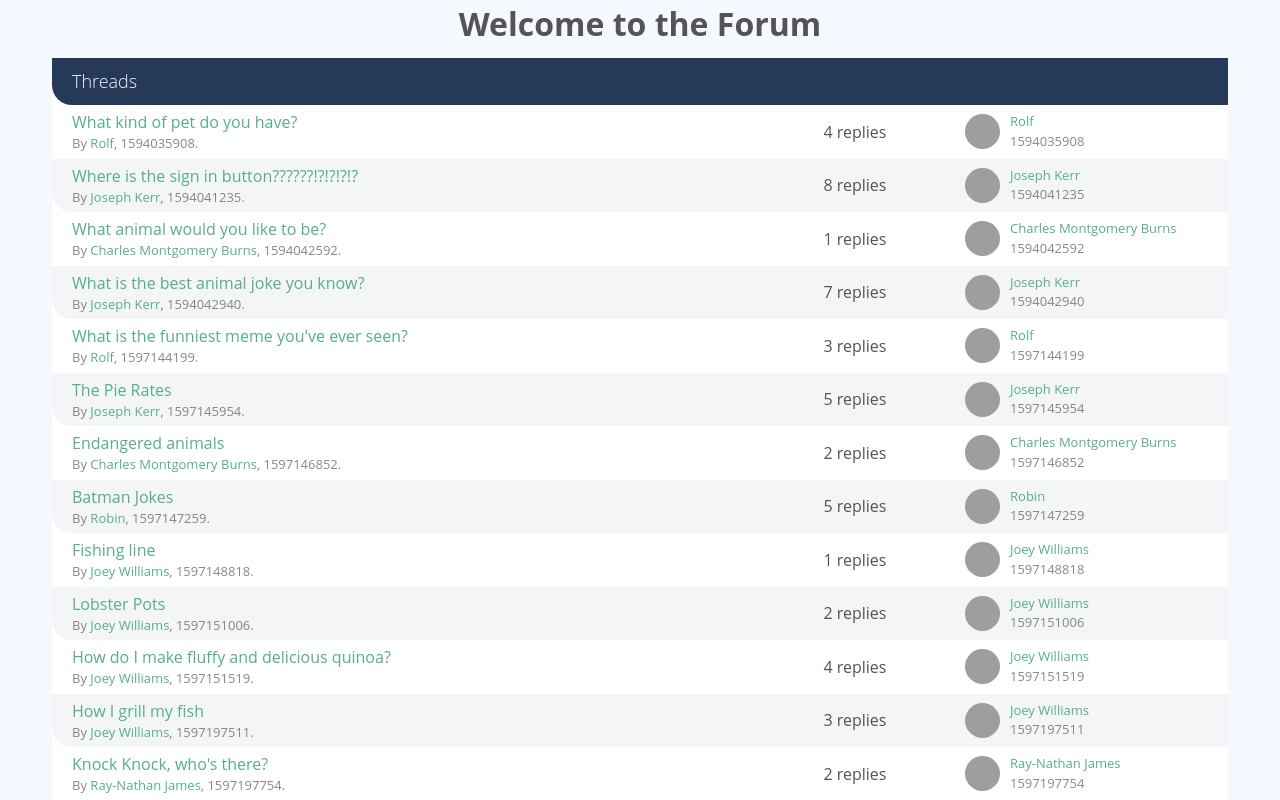
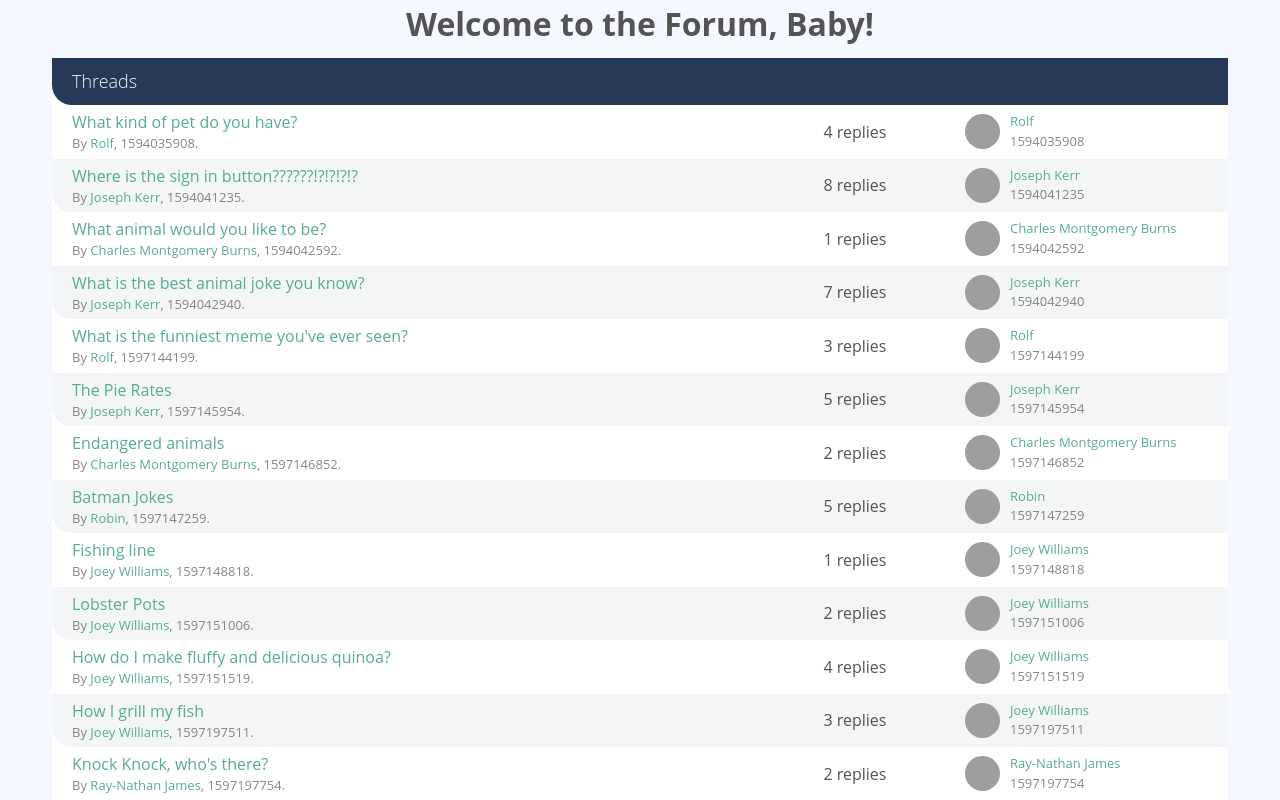
Before and after one commit to JimSadler/vue_forum, a Vue app: page / in a window 1280 px wide. Shown: the top 800 px of the page. Built offline with nearby package versions, Linux system fonts and the light colour scheme; grey boxes are pictures that could not be loaded.

Commit message:
added baby!

```diff
--- a/src/components/pages/Home.vue
+++ b/src/components/pages/Home.vue
@@ -1,5 +1,5 @@
 <template>
-  <h1>Welcome to the Forum</h1>
+  <h1>Welcome to the Forum, Baby!</h1>
   <ThreadList :threads="threads" />
 </template>
 
```
